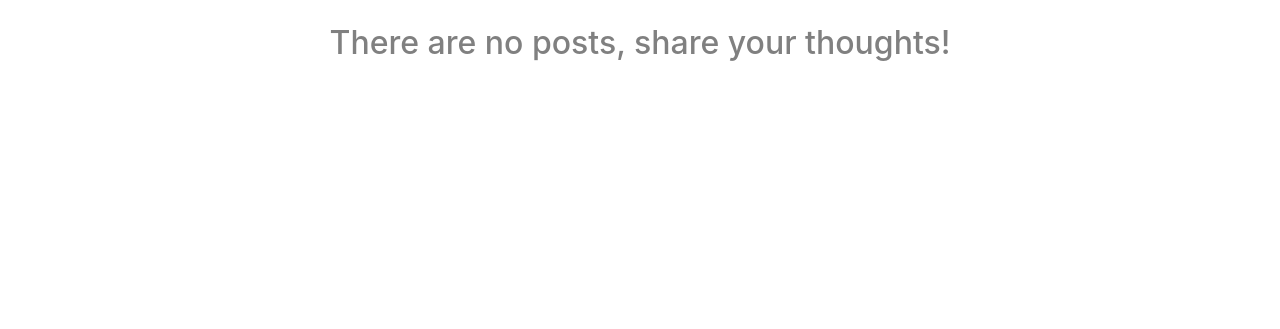
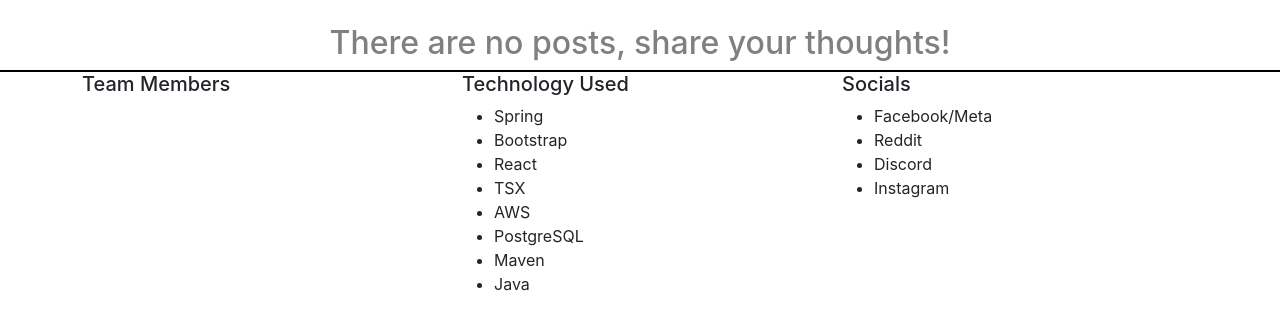
Before and after one commit to mdsayeed133/RevProject-3, a React (Create React App) app in the folder social-media-react-dev/: page / in a window 1280 px wide. Shown: the part 145-474 px from the top of the page. Built offline with nearby package versions, Linux system fonts and the light colour scheme; no server answers.

Commit message:
additions

```diff
--- /dev/null
+++ b/social-media-react-dev/src/components/Footer/Footer.css
@@ -0,0 +1,3 @@
+.footer {
+    border-top: 2px solid black;
+}
--- /dev/null
+++ b/social-media-react-dev/src/components/Footer/Footer.tsx
@@ -0,0 +1,47 @@
+import React from 'react'
+import '../Footer/Footer.css'
+
+const Footer = () => {
+    return (
+        <>
+            <div className="footer">
+                <div className="footer-container container">
+                    <div className="row">
+                        <div className="col-md-4">
+                            <h5 className="subheader">Team Members</h5>
+                        </div>
+                        <div className="col-md-4">
+                            <div className="tech-stack">
+                                <h5 className="subheader">Technology Used</h5>
+                                <ul>
+                                    <li>Spring</li>
+                                    <li>Bootstrap</li>
+                                    <li>React</li>
+                                    <li>TSX</li>
+                                    <li>AWS</li>
+                                    <li>PostgreSQL</li>
+                                    <li>Maven</li>
+                                    <li>Java</li>
+                                </ul>
+                            </div>
+                        </div>
+                        <div className="col-md-4">
+                            <div className="socials-stack">
+                                <h5 className="subheader">Socials</h5>
+                                <ul>
+                                    <li>Facebook/Meta</li>
+                                    <li>Reddit</li>
+                                    <li>Discord</li>
+                                    <li>Instagram</li>
+                                </ul>
+                            </div>
+                        </div>
+                    </div>
+                </div>
+
+            </div>
+        </>
+    )
+}
+
+export default Footer
--- /dev/null
+++ b/social-media-react-dev/src/components/Trainers/Trainers.tsx
@@ -0,0 +1,33 @@
+import React from 'react'
+import { useNavigate } from 'react-router-dom';
+import Navbar from '../navbar/Navbar'
+
+const Trainers = () => {
+
+    // import navigate
+    const navigate = useNavigate();
+
+    const seeProfile= async()=>{
+        navigate('/trainerprofile')
+    }
+    return (
+        <>
+            <Navbar />
+            <div>Trainers</div>
+            <div className="trainers-container container">
+                <div className="display-trainers">
+                    <div className="card">
+                        <img src="..." className="card-img-top" alt="..."/>
+                            <div className="card-body">
+                                <h5 className="card-title">Card title</h5>
+                                <p className="card-text">Yada yada some quick info about the trainer...</p>
+                                <button className="trainer-btn" onClick={seeProfile}>See profile</button>
+                            </div>
+                    </div>
+                </div>
+            </div>
+        </>
+    )
+}
+
+export default Trainers
--- a/social-media-react-dev/src/components/navbar/Navbar.tsx
+++ b/social-media-react-dev/src/components/navbar/Navbar.tsx
@@ -52,7 +52,7 @@ export default function Navbar() {
           <div className="d-flex justify-content-around">
             <div>
               <Link to="/">Main Feed</Link> |
-              <Link to="/trainerprofile" >Trainers</Link> |
+              <Link to="/trainers" >Trainers</Link> |
               <Link to="/createtrainer">Create Trainer | </Link>
               <Link to="/advancedsearch">Advanced Search</Link>
             </div>
--- a/social-media-react-dev/src/components/post-feed/PostFeed.tsx
+++ b/social-media-react-dev/src/components/post-feed/PostFeed.tsx
@@ -8,6 +8,7 @@ import { useContext } from 'react';
 import { UserContext } from '../../context/user.context';
 import TextField from '@mui/material/TextField';
 import { apiUpsertPost } from '../../remote/social-media-api/post.api';
+import Footer from '../Footer/Footer';
 
 
 export const PostFeed = () => {
@@ -63,6 +64,7 @@ export const PostFeed = () => {
 
     let noPostsText = <></>;
 
+    // displays if there are currently no posts made
     if (post.length === 0) {
         noPostsText =
             <h2 style={{ textAlign: 'center', marginTop: '3%', color: 'gray' }}>
@@ -90,6 +92,7 @@ export const PostFeed = () => {
                 </Grid>
             </Grid>
             {noPostsText}
+            <Footer/>
         </>
     )
 };
--- a/social-media-react-dev/src/router/AppRoutes.tsx
+++ b/social-media-react-dev/src/router/AppRoutes.tsx
@@ -8,6 +8,7 @@ import Login from '../components/login/Login';
 import { PostFeed } from '../components/post-feed/PostFeed';
 import Register from '../components/register/Register';
 import TrainerProfile from '../components/TrainerProfile/TrainerProfile';
+import Trainers from '../components/Trainers/Trainers';
 import UserProfile from '../components/UserProfile/UserProfile';
 
 export const AppRoutes: React.FC<unknown> = () => (
@@ -16,6 +17,7 @@ export const AppRoutes: React.FC<unknown> = () => (
     <Route path="/login" element={<Login />} />
     <Route path="/register" element={<Register />} />
     <Route path="/userprofile" element={<UserProfile />}/>
+    <Route path="/trainers" element={<Trainers/>}/>
     <Route path="/trainerprofile" element={<TrainerProfile />}/>
     <Route path="/advancedsearch" element={<AdvancedSearch/>}/>
     <Route path="/createtrainer" element={<CreateTrainer/>}/>
```
Also changed, not shown: social-media-react-dev/src/components/Trainers/Trainers.css (added).
